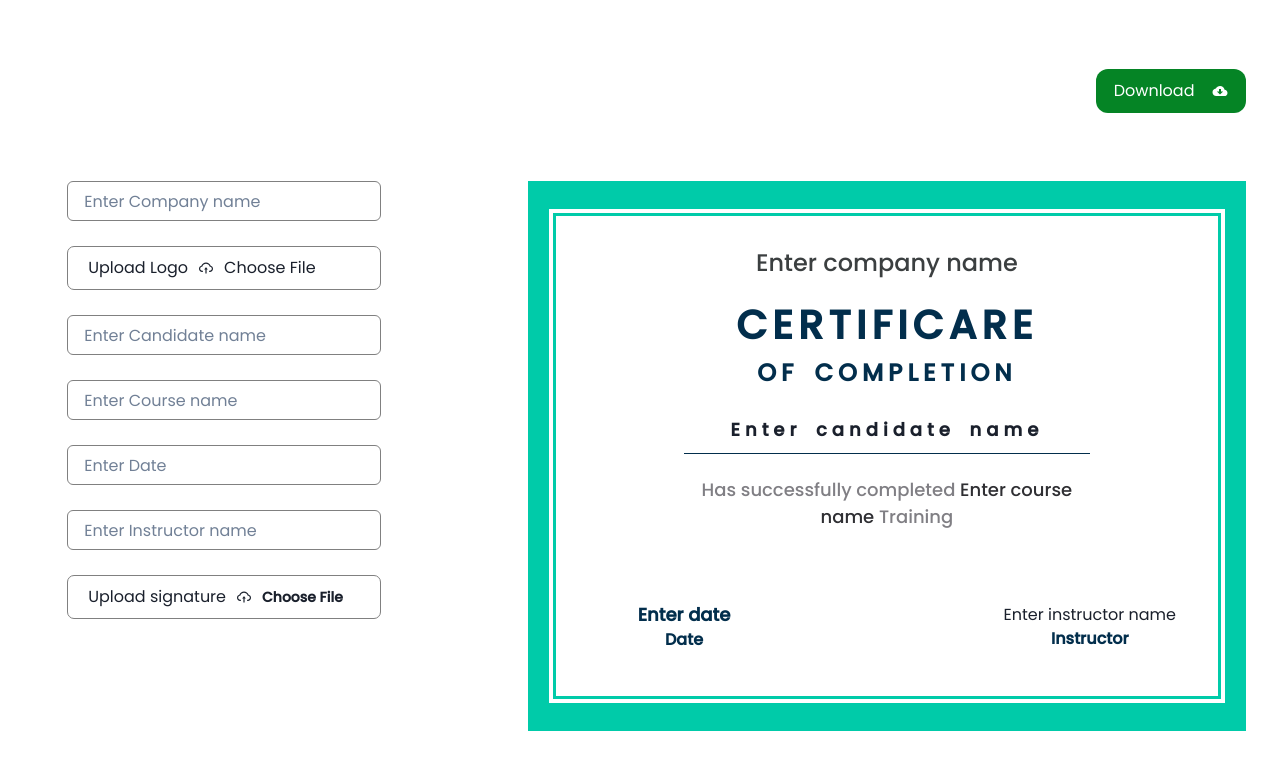
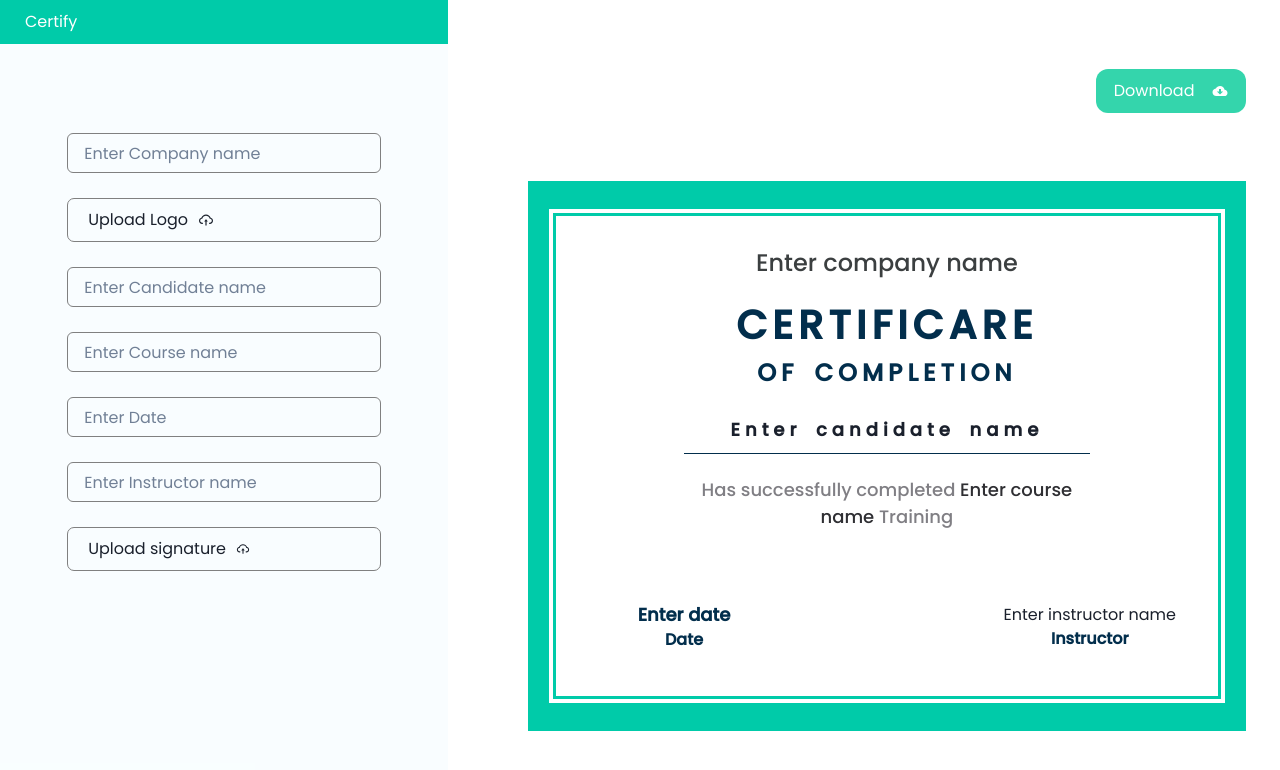
Before and after one commit to GairikSharma/Certificate-Generator, a React (Create React App) app: page / in a window 1280 px wide. Shown: the top 770 px of the page. Built offline with nearby package versions, Linux system fonts and the light colour scheme; a web font is replaced by a local one.

Commit message:
ui update

```diff
--- a/src/App.css
+++ b/src/App.css
@@ -9,7 +9,7 @@
   width: 100%;
   display: flex;
   flex-direction: row;
-  justify-content: center;
+  justify-content: space-between;
   align-items: center;
 }
 body {
@@ -18,10 +18,20 @@ body {
 .left {
   width: 35%;
   min-height: 100vh;
-  background-color: transparent;
+  background-color: rgba(247, 253, 255, 0.695);
   display: flex;
   flex-direction: column;
-  justify-content: center;
+  justify-content: flex-start;
+  align-items: center;
+  gap: 25px;
+}
+.left-forms {
+  width: 100%;
+  height: auto;
+  margin-top: 64px;
+  display: flex;
+  flex-direction: column;
+  justify-content: flex-start;
   align-items: center;
   gap: 25px;
 }
@@ -37,7 +47,7 @@ body {
 .generate-button {
   width: 150px;
   height: 44px;
-  background-color: rgb(5, 132, 37);
+  background-color: rgba(21, 207, 160, 0.867);
   color: white;
   font: 500;
   border: none;
@@ -46,6 +56,7 @@ body {
   flex-direction: row-reverse;
   justify-content: space-evenly;
   align-items: center;
+  cursor: pointer;
 }
 .inputfile {
   width: 0.1px;
@@ -61,9 +72,9 @@ body {
   display: inline-block;
 }
 .inputfile + label {
-  cursor: pointer; /* "hand" cursor */
+  cursor: pointer;
 }
-input[type=text] {
+input[type="text"] {
   width: 70%;
   border: 0.5px solid grey;
 }
@@ -80,3 +91,14 @@ input[type=text] {
   border: 0.5px solid grey;
   border-radius: 7px;
 }
+@media only screen and (max-width: 1000px) {
+  .App {
+    flex-direction: column;
+  }
+  .left {
+    width: 100%;
+  }
+  .right {
+    width: 100%;
+  }
+}
--- a/src/App.js
+++ b/src/App.js
@@ -5,6 +5,7 @@ import { CertificateContext } from "./Context";
 import { ChakraProvider } from "@chakra-ui/react";
 import { Input } from "@chakra-ui/react";
 import { AiOutlineCloudUpload } from "react-icons/ai";
+import Navbar from "./components/Nav/Navbar";
 
 function App() {
   const [companyname, setCompanyName] = useState("Enter company name");
@@ -52,6 +53,8 @@ function App() {
       >
         <div className="App">
           <div className="left">
+            <Navbar />
+            <div className="left-forms">
               <Input
                 type="text"
                 placeholder="Enter Company name"
@@ -69,9 +72,9 @@ function App() {
               />
               <div className="upload-section">
                 <div>Upload Logo</div>
+
+                <label for="logo">
                   <AiOutlineCloudUpload />
-              <label for="logo">
-                Choose File
                 </label>
               </div>
 
@@ -105,7 +108,6 @@ function App() {
               />
               <div className="upload-section">
                 <div>Upload signature</div>
-              <AiOutlineCloudUpload />
                 <input
                   type="file"
                   id="signature"
@@ -113,7 +115,10 @@ function App() {
                   accept="image/*"
                   onChange={uploadSignature}
                 />
-              <label for="signature">Choose File</label>
+                <label for="signature">
+                  <AiOutlineCloudUpload />
+                </label>
+              </div>
             </div>
           </div>
           <div className="right">
--- /dev/null
+++ b/src/components/Nav/Navbar.css
@@ -0,0 +1,13 @@
+.navbar-wrapper {
+    width: 100%;
+    height: 44px;
+    background-color: #00cba9;
+    color: white;
+    display: flex;
+    flex-direction: row;
+    /* justify-content: center; */
+    align-items: center;
+}
+.navbar-logo {
+    margin-left: 25px;
+}
--- /dev/null
+++ b/src/components/Nav/Navbar.jsx
@@ -0,0 +1,14 @@
+import React from 'react'
+import "./Navbar.css"
+
+
+
+function Navbar() {
+  return (
+    <div className="navbar-wrapper">
+        <div className="navbar-logo">Certify</div>
+    </div>
+  )
+}
+
+export default Navbar
--- a/src/components/certificate/Certificate.css
+++ b/src/components/certificate/Certificate.css
@@ -6,6 +6,7 @@
   justify-content: center;
   align-items: center;
   background-color: #00cba9;
+  text-align: center;
 }
 .certificate-div {
   width: 95%;
--- a/src/components/certificate/Certificate.jsx
+++ b/src/components/certificate/Certificate.jsx
@@ -2,7 +2,6 @@ import React, { useContext } from "react";
 import "./Certificate.css";
 import html2canvas from "html2canvas";
 import jsPDF from "jspdf";
-import nodejs from "./nodejs.png";
 import { CertificateContext } from "../../Context";
 import { IoMdCloudDownload } from "react-icons/io";
 
@@ -26,14 +25,13 @@ function Certificate() {
     html2canvas(input, { width, height })
       .then((canvas) => {
         const imgData = canvas.toDataURL("image/png");
-        const pdf = new jsPDF("l", "mm", [width, height]); // "mm" is for millimeters
+        const pdf = new jsPDF("l", "mm", [width, height]);
         const imgProps = pdf.getImageProperties(imgData);
         const pdfWidth = pdf.internal.pageSize.getWidth();
         const pdfHeight = (imgProps.height * pdfWidth) / imgProps.width;
 
         pdf.addImage(imgData, "PNG", 0, 0, pdfWidth, pdfHeight);
         pdf.save("certificate.pdf");
-
       })
       .catch((error) => {
         console.error("Error converting div to PDF:", error);
```
Lines whose indentation alone changed are shown as unchanged.
